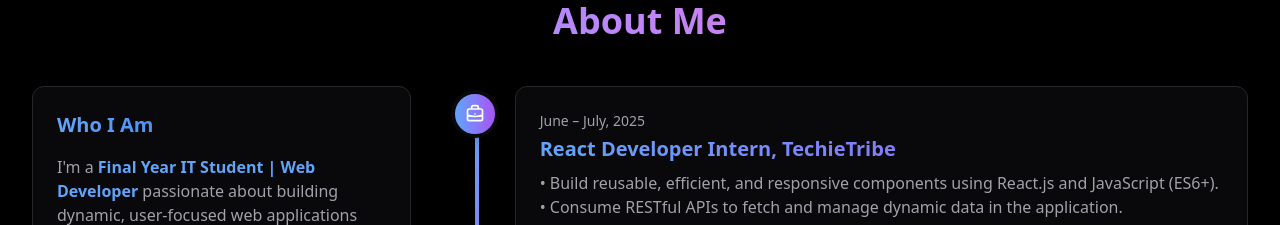
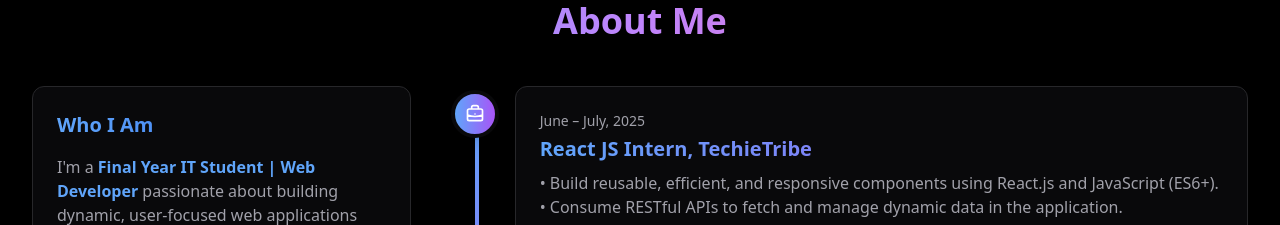
Before and after one commit to M-Zeeshan-Hassan/Portfolio, a React (Vite) app: page / in a window 1280 px wide. Shown: the part 1480-1705 px from the top of the page. Built offline with nearby package versions, Linux system fonts and the light colour scheme; the HTML template or start-up script is replaced by a standard one.

Commit message:
modified:   src/components/About.tsx

```diff
--- a/src/components/About.tsx
+++ b/src/components/About.tsx
@@ -13,7 +13,7 @@ const timelineData: TimelineItem[] = [
   {
     id: 1,
     year: "June – July, 2025",
-    title: "React Developer Intern, TechieTribe",
+    title: "React JS Intern, TechieTribe",
     description: `• Build reusable, efficient, and responsive components using React.js and JavaScript (ES6+).
 • Consume RESTful APIs to fetch and manage dynamic data in the application.
 • Implement client-side routing using libraries like React Router.
```
